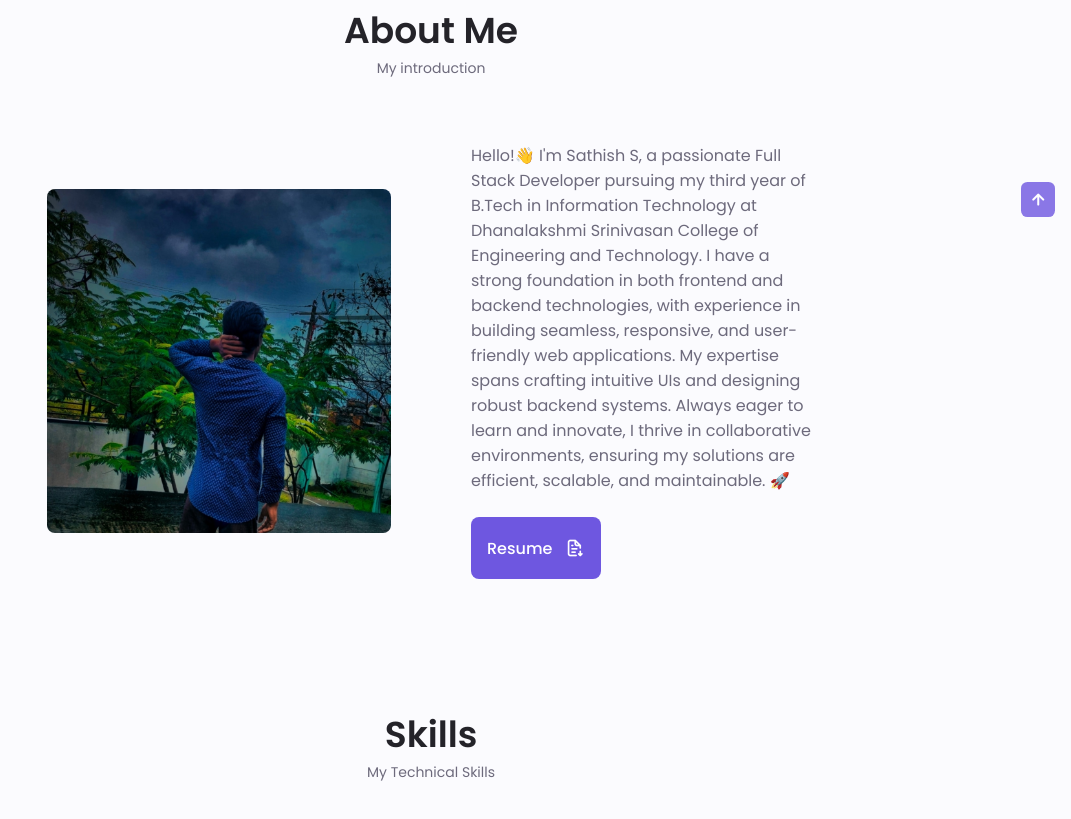
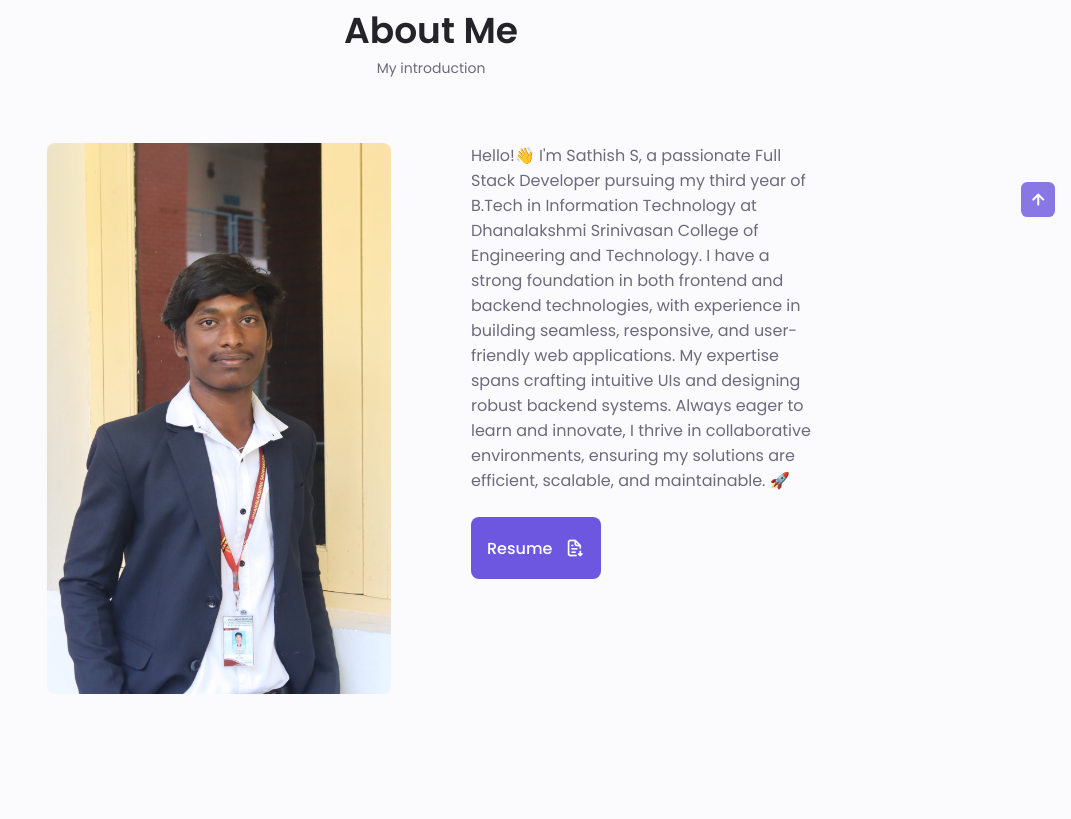
Before and after one commit to Sathish2434/Portfolio, a plain HTML site: page index.html in a window 1280 px wide. Shown: the part 743-1562 px from the top of the page, without its empty margins (209-1280 px from the left). Drawn offline with nearby package versions, Linux system fonts and the light colour scheme.

Commit message:
Profile image changed

```diff
--- a/index.html
+++ b/index.html
@@ -169,7 +169,7 @@
       <h2 class="section_title">About Me</h2>
       <span class="section_subtitle">My introduction</span>
       <div class="about_container container grid">
-        <img src="./assets/img/Sathish.jpg" alt="headshot image" class="about_img" data-tilt />
+        <img src="./assets/img/profile.jpg" alt="headshot image" class="about_img" data-tilt />
         <div class="about_data">
           <p class="about_description">
     Hello!👋 I'm Sathish S, a passionate Full Stack Developer pursuing my third year of B.Tech in Information Technology at Dhanalakshmi Srinivasan College of Engineering and Technology.
```
